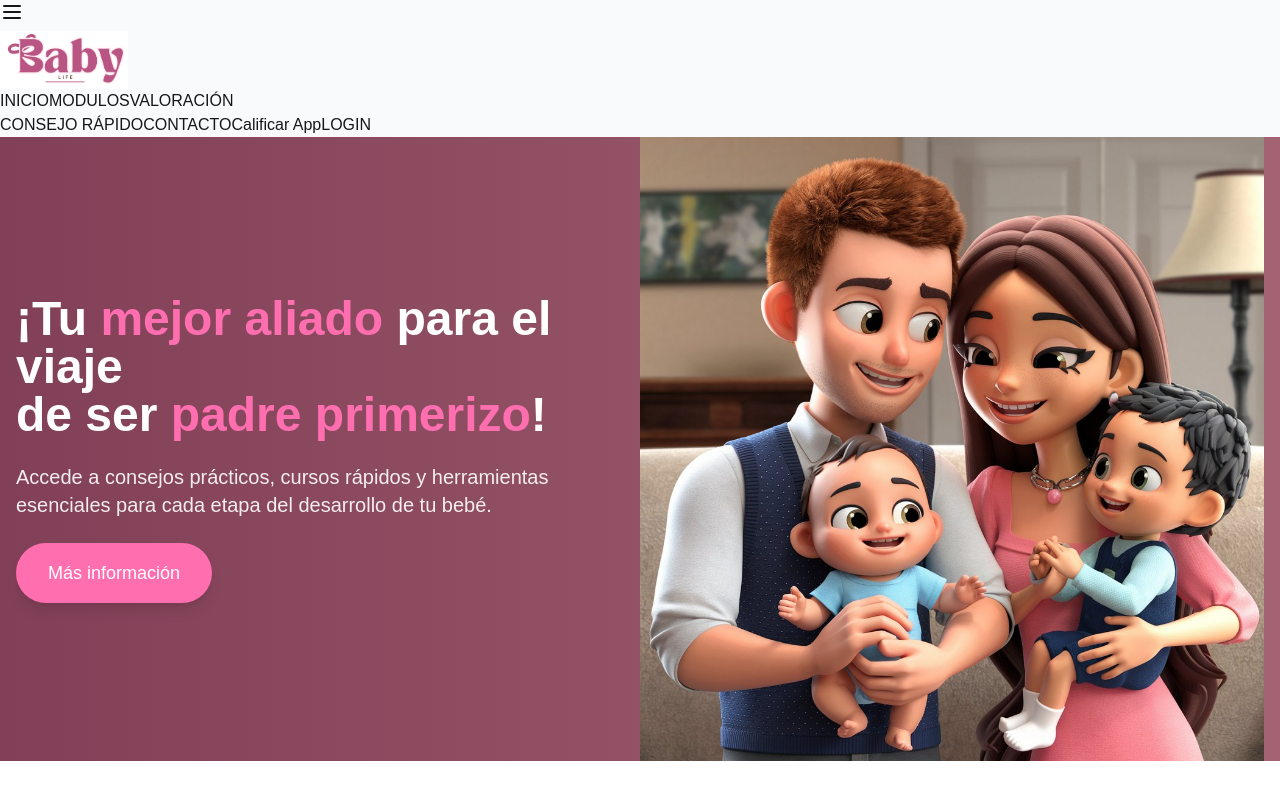
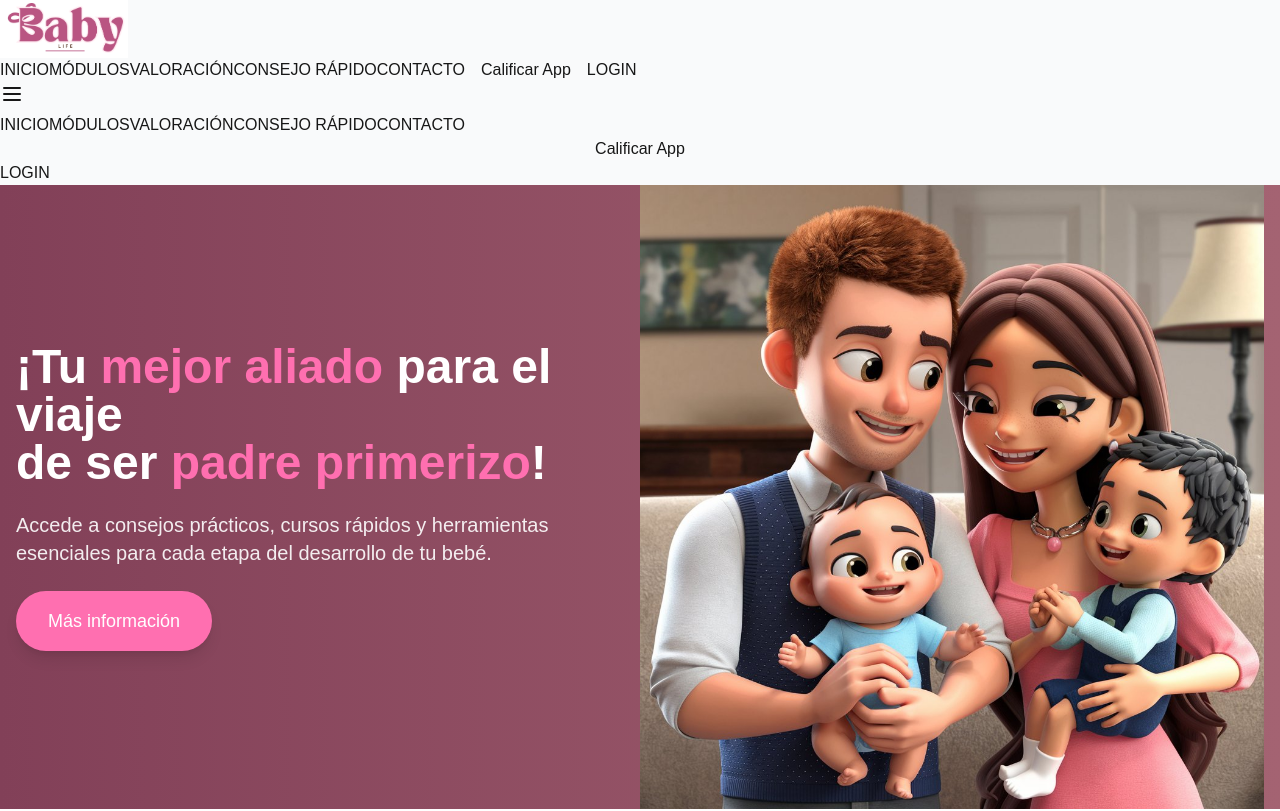
Before and after one commit to MaikZs/primerizos, a Next.js app: page / in a window 1280 px wide. Shown: the top 811 px of the page. Built offline with nearby package versions, Linux system fonts and the light colour scheme.

Commit message:
Update header.jsx

```diff
--- a/src/app/componentes/header.jsx
+++ b/src/app/componentes/header.jsx
@@ -3,23 +3,10 @@
 import React, { useState, useEffect } from 'react';
 import Link from "next/link";
 import Image from "next/image";
-import { collection, addDoc } from 'firebase/firestore';
-import { db } from '../firebase';
-import { signOut } from 'firebase/auth';
-import { auth } from '../firebase/firebase.config';
 
 const Header = () => {
     const [isMenuOpen, setIsMenuOpen] = useState(false);
     const [user, setUser] = useState(null);
-    const [showRatingModal, setShowRatingModal] = useState(false);
-    const [formData, setFormData] = useState({
-        nombre: '',
-        edad: '',
-        sexo: '',
-        puntaje: ''
-    });
-    const [formErrors, setFormErrors] = useState({});
-    const [isSubmitting, setIsSubmitting] = useState(false);
 
     const getImagePath = (path) => {
         const basePath = process.env.NODE_ENV === 'production' ? '/primerizos' : '';
@@ -36,35 +23,11 @@ const Header = () => {
         }
     }, []);
 
-    const handleSignOut = async () => {
-        try {
-            await signOut(auth);
-            localStorage.removeItem('userName');
-            localStorage.removeItem('userEmail');
-            localStorage.removeItem('userPhoto');
-            setUser(null);
-            window.location.href = process.env.NODE_ENV === 'production' ? '/primerizos/' : '/';
-        } catch (error) {
-            console.error('Error al cerrar sesión:', error);
-            alert('Error al cerrar sesión. Por favor, intenta de nuevo.');
-        }
-    };
-
     return (
-        <header className="header-container">
-            <nav className="header-nav">
-                {/* Logo y botón de menú móvil */}
-                <div className="header-logo">
-                    <button
-                        onClick={() => setIsMenuOpen(!isMenuOpen)}
-                        className="mobile-menu-button"
-                    >
-                        <svg className="h-6 w-6" fill="none" viewBox="0 0 24 24" stroke="currentColor">
-                            <path strokeLinecap="round" strokeLinejoin="round" strokeWidth={2}
-                                  d={isMenuOpen ? "M6 18L18 6M6 6l12 12" : "M4 6h16M4 12h16M4 18h16"} />
-                        </svg>
-                    </button>
-
+        <header className="header">
+            <nav className="nav-container">
+                {/* Logo */}
+                <div className="logo-container">
                     <Link href="/">
                         <Image
                             src={getImagePath('/inicio/logo.png')}
@@ -73,76 +36,38 @@ const Header = () => {
                             height={128}
                             quality={100}
                             priority
+                            className="logo"
                         />
                     </Link>
-
-                    {/* Botón de usuario móvil */}
-                    <div className="md:hidden">
-                        {user ? (
-                            <button className="user-button">
-                                {user.initial}
-                            </button>
-                        ) : (
-                            <Link href="/login" className="button-secondary">
-                                LOGIN
-                            </Link>
-                        )}
-                    </div>
                 </div>
 
-                {/* Menú móvil */}
-                <div className={`mobile-menu ${isMenuOpen ? 'block' : 'hidden'}`}>
-                    <div className="mobile-menu-items">
-                        <Link href="/" className="nav-link">INICIO</Link>
-                        <Link href="/modulos" className="nav-link">MODULOS</Link>
-                        <Link href="/valoracion" className="nav-link">VALORACIÓN</Link>
-                        <Link href="/consejosRapidos" className="nav-link">CONSEJO RÁPIDO</Link>
-                        <Link href="/contacto" className="nav-link">CONTACTO</Link>
-                        <button
-                            onClick={() => setShowRatingModal(true)}
-                            className="button-primary w-full"
-                        >
-                            Calificar App
-                        </button>
-                    </div>
-                </div>
-
-                {/* Menú escritorio */}
-                <div className="nav-links">
+                {/* Desktop Navigation */}
+                <div className="nav-menu">
                     <Link href="/" className="nav-link">INICIO</Link>
-                    <Link href="/modulos" className="nav-link">MODULOS</Link>
+                    <Link href="/modulos" className="nav-link">MÓDULOS</Link>
                     <Link href="/valoracion" className="nav-link">VALORACIÓN</Link>
-                </div>
-
-                <div className="nav-links">
                     <Link href="/consejosRapidos" className="nav-link">CONSEJO RÁPIDO</Link>
                     <Link href="/contacto" className="nav-link">CONTACTO</Link>
 
-                    <button
-                        onClick={() => setShowRatingModal(true)}
-                        className="button-primary"
-                    >
+                    <button className="button-primary ml-4">
                         Calificar App
                     </button>
 
                     {!user ? (
-                        <Link href="/login" className="button-secondary">
+                        <Link href="/login" className="button-secondary ml-4">
                             LOGIN
                         </Link>
                     ) : (
-                        <div className="user-menu">
-                            <button className="user-button">
+                        <div className="relative ml-4 group">
+                            <button className="w-10 h-10 rounded-full bg-[--primary] text-white flex items-center justify-center text-lg font-semibold">
                                 {user.initial}
                             </button>
-                            <div className="user-dropdown">
-                                <div className="py-1">
-                                    <p className="px-4 py-2 text-sm text-gray-700 border-b">
+                            <div className="absolute right-0 mt-2 w-48 bg-white rounded-lg shadow-lg hidden group-hover:block">
+                                <div className="py-2">
+                                    <p className="px-4 py-2 text-gray-800 border-b">
                                         {user.name}
                                     </p>
-                                    <button
-                                        onClick={handleSignOut}
-                                        className="w-full text-left px-4 py-2 text-sm text-red-600 hover:bg-gray-100"
-                                    >
+                                    <button className="w-full text-left px-4 py-2 text-red-600 hover:bg-gray-100">
                                         Cerrar Sesión
                                     </button>
                                 </div>
@@ -150,21 +75,50 @@ const Header = () => {
                         </div>
                     )}
                 </div>
-            </nav>
 
-            {/* Modal de calificación */}
-            {showRatingModal && (
-                <div className="rating-modal-overlay">
-                    <div className="rating-modal">
-                        <h2 className="text-2xl font-bold text-[#824058] mb-6">
-                            Califique la aplicación
-                        </h2>
-                        <form onSubmit={handleSubmit} className="rating-form">
-                            {/* Aquí va tu formulario existente usando las nuevas clases */}
-                        </form>
+                {/* Mobile Menu Button */}
+                <button
+                    className="mobile-menu-button"
+                    onClick={() => setIsMenuOpen(!isMenuOpen)}
+                >
+                    <svg className="w-6 h-6" fill="none" viewBox="0 0 24 24" stroke="currentColor">
+                        <path
+                            strokeLinecap="round"
+                            strokeLinejoin="round"
+                            strokeWidth={2}
+                            d={isMenuOpen ? "M6 18L18 6M6 6l12 12" : "M4 6h16M4 12h16M4 18h16"}
+                        />
+                    </svg>
+                </button>
+
+                {/* Mobile Menu */}
+                <div className={`mobile-menu ${isMenuOpen ? 'open' : 'closed'}`}>
+                    <div className="mobile-nav-items">
+                        <Link href="/" className="nav-link">INICIO</Link>
+                        <Link href="/modulos" className="nav-link">MÓDULOS</Link>
+                        <Link href="/valoracion" className="nav-link">VALORACIÓN</Link>
+                        <Link href="/consejosRapidos" className="nav-link">CONSEJO RÁPIDO</Link>
+                        <Link href="/contacto" className="nav-link">CONTACTO</Link>
+
+                        <button className="button-primary w-full">
+                            Calificar App
+                        </button>
+
+                        {!user ? (
+                            <Link href="/login" className="button-secondary w-full mt-4">
+                                LOGIN
+                            </Link>
+                        ) : (
+                            <div className="flex items-center justify-between mt-4 p-2 bg-gray-50 rounded-lg">
+                                <span className="text-gray-800">{user.name}</span>
+                                <button className="text-red-600 text-sm">
+                                    Cerrar Sesión
+                                </button>
+                            </div>
+                        )}
                     </div>
                 </div>
-            )}
+            </nav>
         </header>
     );
 };
```
